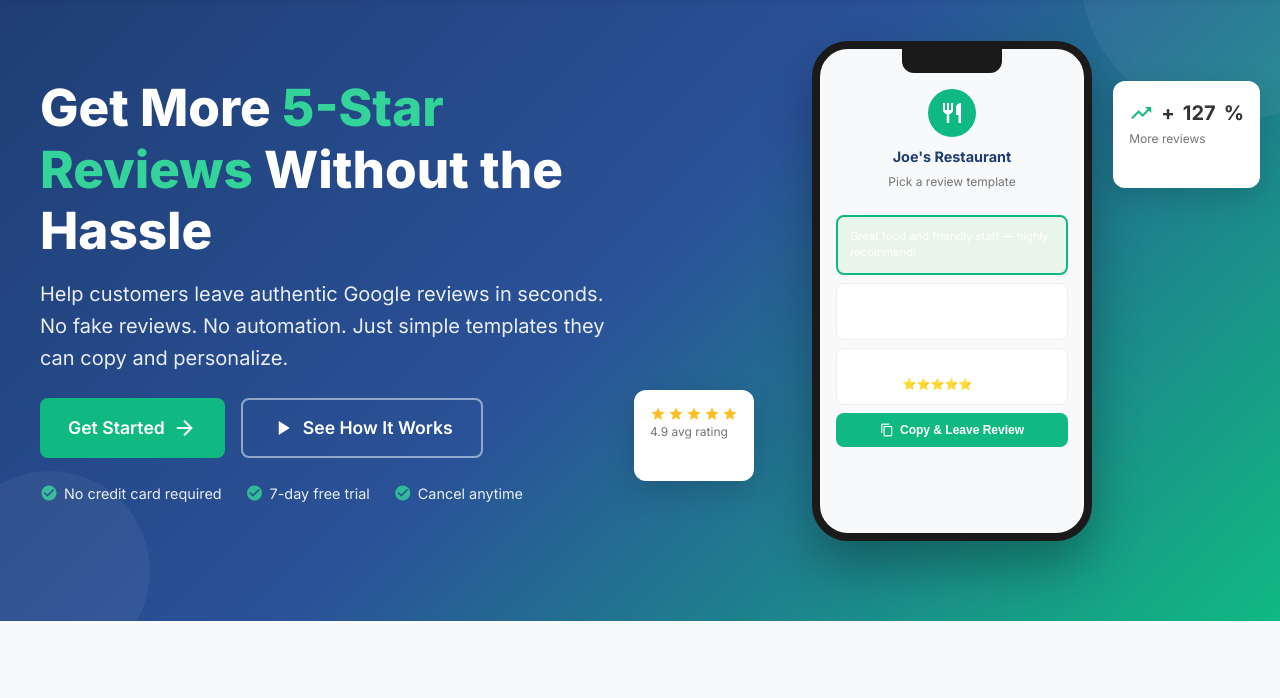
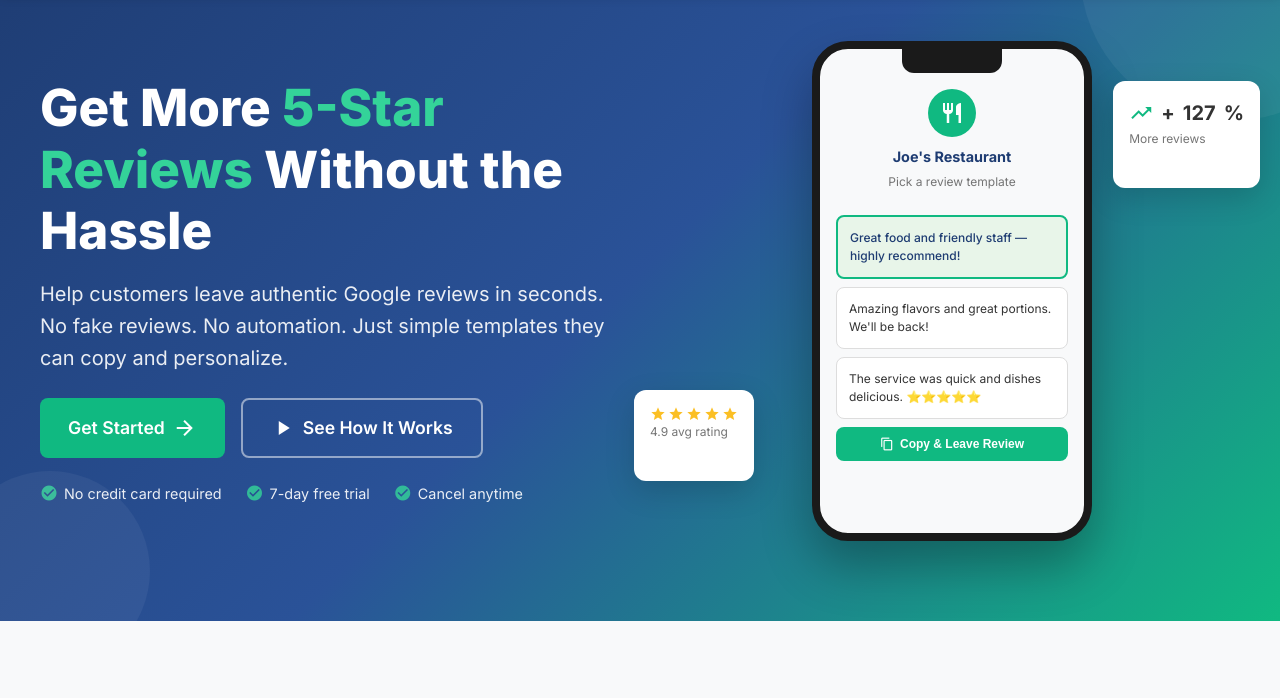
Before and after one commit to rohithajith/reviewhelp-landing, a plain HTML site: page index.html in a window 1280 px wide. Shown: the part 79-777 px from the top of the page. Drawn offline with nearby package versions, Linux system fonts and the light colour scheme.

Commit message:
Fix phone mockup template card text visibility

```diff
--- a/index.html
+++ b/index.html
@@ -289,15 +289,18 @@
       padding: 12px;
       border-radius: 8px;
       margin-bottom: 8px;
-      border: 1px solid #eee;
-      font-size: 0.7rem;
-      line-height: 1.4;
+      border: 1px solid #ddd;
+      font-size: 0.75rem;
+      line-height: 1.5;
       transition: all 0.2s;
+      color: #333;
     }
 
     .template-card.selected {
       background: #e8f5e9;
       border: 2px solid #10b981;
+      color: #1e3c72;
+      font-weight: 500;
     }
 
     .phone-btn {
```
